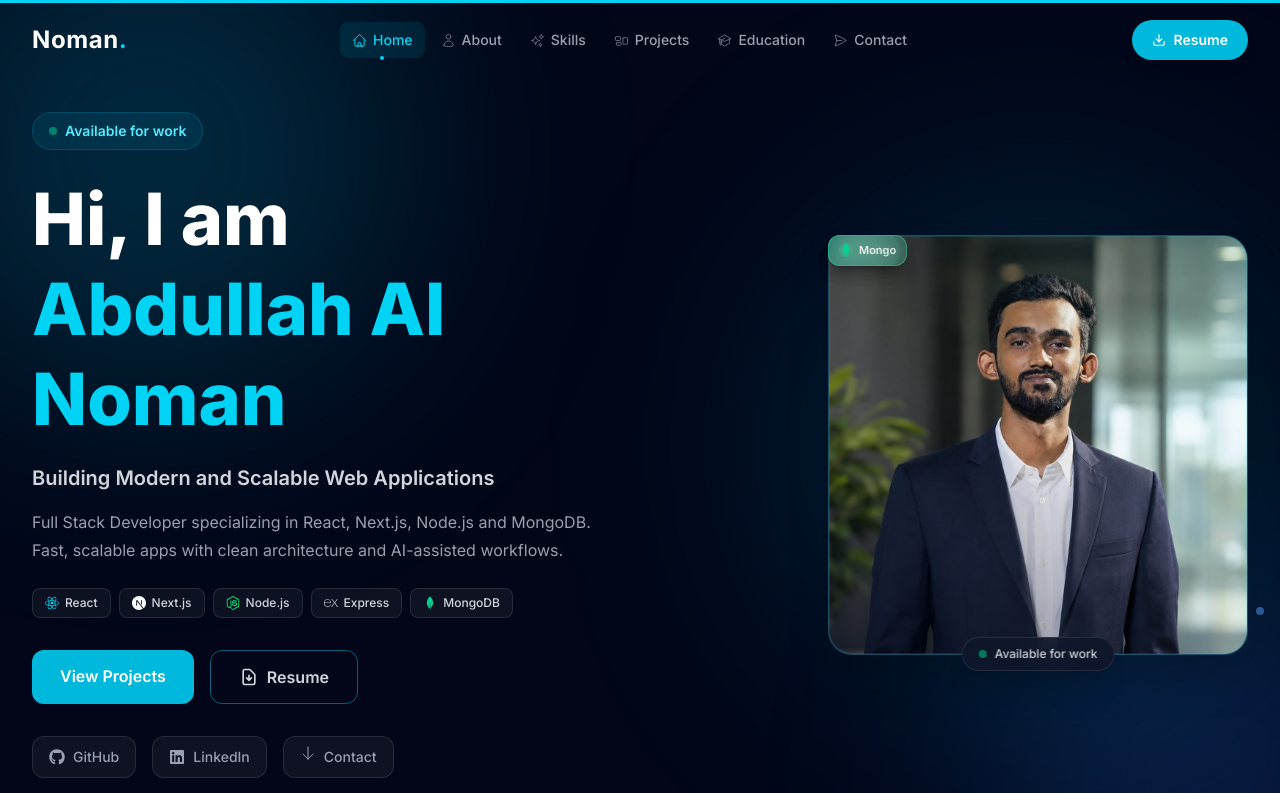
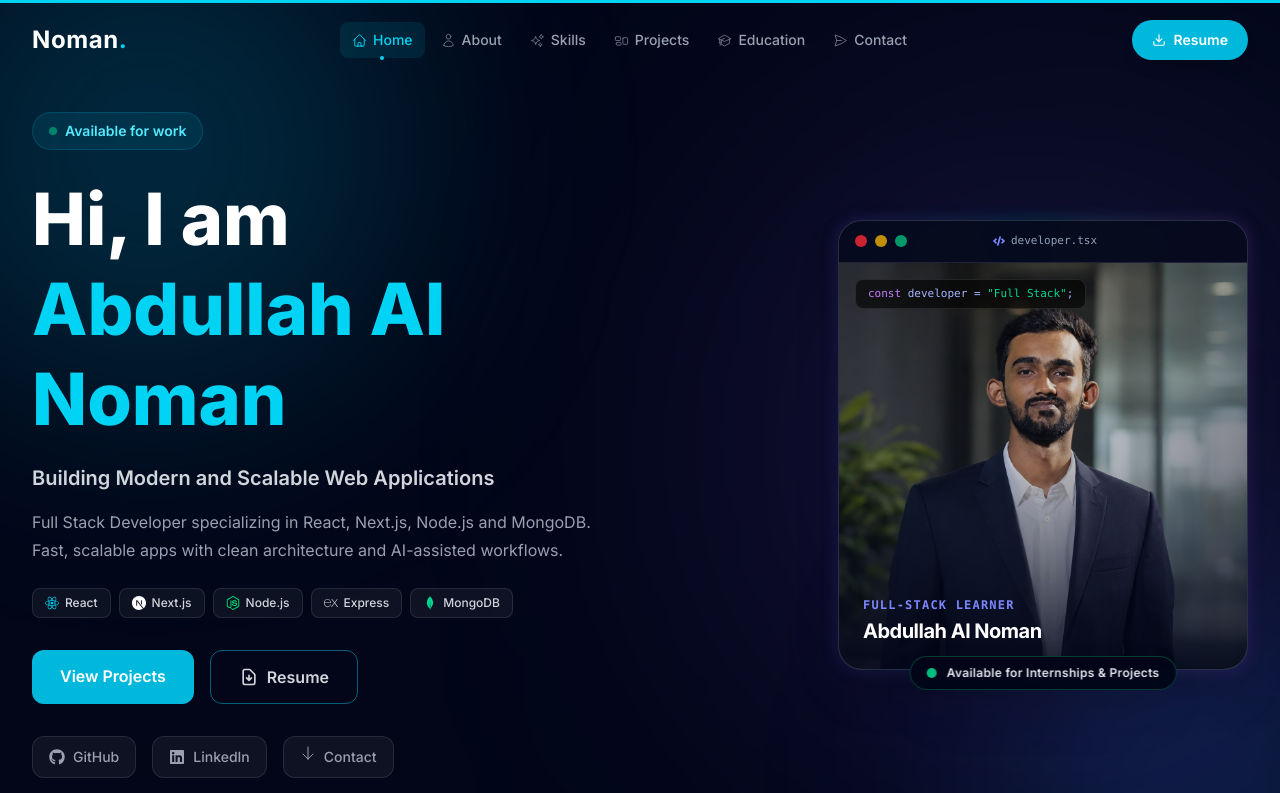
Before and after one commit to Abdullah-Al-Noman186/Portfolio, a Next.js app: page / in a window 1280 px wide. Shown: the top 793 px of the page. Built offline with nearby package versions, Linux system fonts and the light colour scheme.

Commit message:
Add project details modal and 2 new projects

```diff
--- a/src/components/HeroImage.jsx
+++ b/src/components/HeroImage.jsx
@@ -2,15 +2,47 @@
 
 import { motion } from "framer-motion";
 import { useRef } from "react";
-import { HiOutlineCode, HiOutlineDatabase } from "react-icons/hi";
 import { SiReact, SiNextdotjs, SiNodedotjs, SiMongodb } from "react-icons/si";
+import { FaCode } from "react-icons/fa";
 
-const floatingBadges = [
-  { icon: SiReact,    label: "React",   color: "text-cyan-400",  border: "border-cyan-400/30",  bg: "bg-cyan-400/10",  top: "top-6",    left: "-left-14" },
-  { icon: SiNextdotjs,label: "Next.js", color: "text-white",     border: "border-white/20",     bg: "bg-white/10",     top: "top-1/3",  left: "-left-16" },
-  { icon: SiNodedotjs,label: "Node",    color: "text-green-400", border: "border-green-400/30", bg: "bg-green-400/10", top: "top-6",    right: "-right-14" },
-  { icon: SiMongodb,  label: "Mongo",   color: "text-emerald-400",border:"border-emerald-400/30",bg:"bg-emerald-400/10",top: "top-1/3", right: "-right-16" },
-];
+// const floatingBadges = [
+//   {
+//     icon: SiReact,
+//     label: "React",
+//     color: "text-cyan-400",
+//     border: "border-cyan-400/30",
+//     bg: "bg-cyan-500/10",
+//     position: "top-4 -left-6 sm:-left-10",
+//     floatDelay: 0
+//   },
+//   {
+//     icon: SiNextdotjs,
+//     label: "Next.js",
+//     color: "text-white",
+//     border: "border-white/20",
+//     bg: "bg-white/10",
+//     position: "bottom-20 -left-8 sm:-left-12",
+//     floatDelay: 0.8
+//   },
+//   {
+//     icon: SiNodedotjs,
+//     label: "Node.js",
+//     color: "text-emerald-400",
+//     border: "border-emerald-400/30",
+//     bg: "bg-emerald-500/10",
+//     position: "top-10 -right-6 sm:-right-10",
+//     floatDelay: 0.4
+//   },
+//   {
+//     icon: SiMongodb,
+//     label: "MongoDB",
+//     color: "text-green-400",
+//     border: "border-green-400/30",
+//     bg: "bg-green-500/10",
+//     position: "bottom-24 -right-8 sm:-right-12",
+//     floatDelay: 1.2
+//   },
+// ];
 
 export default function HeroImage() {
   const cardRef = useRef(null);
@@ -19,76 +51,129 @@ export default function HeroImage() {
     const card = cardRef.current;
     if (!card) return;
     const rect = card.getBoundingClientRect();
-    const rotateX = ((e.clientY - rect.top)  / rect.height - 0.5) * -15;
-    const rotateY = ((e.clientX - rect.left) / rect.width  - 0.5) * 15;
-    card.style.transform = `rotateX(${rotateX}deg) rotateY(${rotateY}deg)`;
+    const rotateX = ((e.clientY - rect.top) / rect.height - 0.5) * -12;
+    const rotateY = ((e.clientX - rect.left) / rect.width - 0.5) * 12;
+    card.style.transform = `perspective(1000px) rotateX(${rotateX}deg) rotateY(${rotateY}deg)`;
   };
 
   const reset = () => {
-    if (cardRef.current)
-      cardRef.current.style.transform = "rotateX(0deg) rotateY(0deg)";
+    if (cardRef.current) {
+      cardRef.current.style.transform = "perspective(1000px) rotateX(0deg) rotateY(0deg)";
+    }
   };
 
   return (
-    <div className="flex justify-center lg:justify-end">
+    <div className="flex justify-center items-center lg:justify-end py-6">
       <motion.div
-        initial={{ scale: 0.8, opacity: 0 }}
+        initial={{ scale: 0.85, opacity: 0 }}
         animate={{ scale: 1, opacity: 1 }}
-        transition={{ duration: 0.8 }}
+        transition={{ duration: 0.8, ease: "easeOut" }}
         className="relative"
       >
-        {/* Glow background */}
-        <div className="absolute inset-0 bg-cyan-500/20 blur-[120px] rounded-full scale-110" />
+        {/* Layered Gradient Glows */}
+        <div className="absolute inset-0 bg-gradient-to-tr from-indigo-500/20 via-purple-500/20 to-cyan-500/20 blur-[130px] rounded-full scale-125 pointer-events-none" />
 
-        {/* Floating tech badges */}
-        {floatingBadges.map(({ icon: Icon, label, color, border, bg, ...pos }, i) => (
+        {/* Animated Tech Badges with Continuous Floating */}
+        {/* {floatingBadges.map(({ icon: Icon, label, color, border, bg, position, floatDelay }, i) => (
           <motion.div
             key={label}
             initial={{ opacity: 0, scale: 0.6 }}
-            animate={{ opacity: 1, scale: 1 }}
-            transition={{ delay: 0.4 + i * 0.15, type: "spring", stiffness: 200 }}
-            style={pos}
-            className={`absolute z-20 flex items-center gap-1.5 px-2.5 py-1.5 rounded-xl border ${border} ${bg} backdrop-blur-md shadow-lg`}
+            animate={{
+              opacity: 1,
+              scale: 1,
+              y: [0, -8, 0]
+            }}
+            transition={{
+              delay: 0.3 + i * 0.1,
+              y: {
+                duration: 4,
+                repeat: Infinity,
+                ease: "easeInOut",
+                delay: floatDelay
+              }
+            }}
+            className={`absolute z-30 ${position} flex items-center gap-2 px-3 py-2 rounded-2xl border ${border} ${bg} backdrop-blur-xl shadow-2xl`}
           >
-            <Icon className={`w-3.5 h-3.5 ${color}`} />
-            <span className="text-[11px] font-semibold text-white/80">{label}</span>
+            <div className="p-1 rounded-lg bg-black/40">
+              <Icon className={`w-4 h-4 ${color}`} />
+            </div>
+            <span className="text-xs font-semibold text-slate-200 tracking-wide">{label}</span>
           </motion.div>
         ))}
 
-        {/* Floating particles */}
-        <div className="absolute -top-6 -left-6 w-3 h-3 bg-cyan-400 rounded-full animate-ping" />
-        <div className="absolute bottom-10 -right-4 w-2 h-2 bg-blue-400 rounded-full animate-pulse" />
-
-        {/* MAIN CARD */}
+        {/* Main Glass/Terminal Frame Container */}
         <div
           ref={cardRef}
           onMouseMove={handleMouseMove}
           onMouseLeave={reset}
-          className="relative w-80 h-80 lg:w-[420px] lg:h-[420px] rounded-3xl transition-transform duration-200 ease-out"
+          className="relative w-80 h-[360px] sm:w-[380px] sm:h-[420px] lg:w-[410px] lg:h-[450px] rounded-3xl transition-transform duration-300 ease-out"
           style={{ transformStyle: "preserve-3d" }}
         >
-          {/* Glass frame */}
-          <div className="absolute inset-0 rounded-3xl border border-white/10 bg-white/5 backdrop-blur-xl shadow-2xl overflow-hidden">
-            <img
-              src="/noman.png"
-              alt="Profile"
-              className="w-full h-full object-cover scale-110 hover:scale-115 transition duration-700"
-            />
-            <div className="absolute inset-0 bg-gradient-to-tr from-slate-950/60 via-transparent to-cyan-500/10" />
+          {/* Subtle Outer Animated Ring */}
+          <div className="absolute -inset-0.5 rounded-3xl bg-gradient-to-r from-indigo-500/30 via-cyan-400/30 to-purple-500/30 blur-sm opacity-75 animate-pulse" />
+
+          {/* Main Card Shell */}
+          <div className="relative w-full h-full rounded-3xl border border-white/10 bg-slate-900/80 backdrop-blur-2xl shadow-2xl overflow-hidden flex flex-col">
+
+            {/* Top IDE Window Header */}
+            <div className="flex items-center justify-between px-4 py-3 bg-slate-950/70 border-b border-white/10 z-20">
+              <div className="flex items-center gap-2">
+                <span className="w-3 h-3 rounded-full bg-red-500/80" />
+                <span className="w-3 h-3 rounded-full bg-yellow-500/80" />
+                <span className="w-3 h-3 rounded-full bg-emerald-500/80" />
+              </div>
+              <div className="flex items-center gap-1.5 text-slate-400 text-[11px] font-mono">
+                <FaCode className="text-indigo-400 text-xs" />
+                <span>developer.tsx</span>
+              </div>
+              <div className="w-12" /> {/* Spacer */}
+            </div>
+
+            {/* Profile Image Area */}
+            <div className="relative flex-1 overflow-hidden group">
+              <img
+                src="/noman.png"
+                alt="Profile"
+                className="w-full h-full object-cover object-top scale-105 group-hover:scale-110 transition-transform duration-700 ease-out"
+              />
+
+              {/* Gradient Vignette Overlays */}
+              <div className="absolute inset-0 bg-gradient-to-t from-slate-950 via-slate-950/20 to-transparent opacity-90" />
+              <div className="absolute inset-0 bg-gradient-to-r from-slate-950/40 via-transparent to-slate-950/40" />
+
+              {/* Code Overlay Badge */}
+              <div className="absolute top-4 left-4 z-10 px-3 py-1.5 rounded-lg border border-white/10 bg-black/60 backdrop-blur-md text-[11px] font-mono text-indigo-300">
+                <span className="text-purple-400">const</span> developer = <span className="text-emerald-400">&quot;Full Stack&quot;</span>;
+              </div>
+
+              {/* Bottom Card Profile Info */}
+              <div className="absolute bottom-6 left-6 right-6 z-10 flex items-end justify-between">
+                <div>
+                  <p className="text-xs uppercase font-mono tracking-widest text-indigo-400 font-semibold mb-1">
+                    Full-Stack Learner
+                  </p>
+                  <h3 className="text-xl font-bold text-white tracking-tight">
+                    Abdullah Al Noman
+                  </h3>
+                </div>
+              </div>
+            </div>
           </div>
 
-          {/* Cyan ring border */}
-          <div className="absolute inset-0 rounded-3xl border-2 border-cyan-400/30 animate-pulse" />
-
-          {/* Bottom status badge */}
+          {/* Floating Availability Tag */}
           <motion.div
-            initial={{ opacity: 0, y: 10 }}
+            initial={{ opacity: 0, y: 15 }}
             animate={{ opacity: 1, y: 0 }}
-            transition={{ delay: 1, duration: 0.5 }}
-            className="absolute -bottom-4 left-1/2 -translate-x-1/2 z-20 flex items-center gap-2 px-4 py-2 rounded-full border border-white/10 bg-slate-900/90 backdrop-blur-md shadow-xl whitespace-nowrap"
+            transition={{ delay: 0.8, duration: 0.5 }}
+            className="absolute -bottom-5 left-1/2 -translate-x-1/2 z-30 flex items-center gap-2.5 px-4 py-2 rounded-full border border-emerald-500/30 bg-slate-950/95 backdrop-blur-xl shadow-2xl whitespace-nowrap"
           >
-            <span className="w-2 h-2 rounded-full bg-emerald-400 animate-pulse" />
-            <span className="text-xs font-medium text-white/80">Available for work</span>
+            <span className="relative flex h-2.5 w-2.5">
+              <span className="animate-ping absolute inline-flex h-full w-full rounded-full bg-emerald-400 opacity-75" />
+              <span className="relative inline-flex rounded-full h-2.5 w-2.5 bg-emerald-500" />
+            </span>
+            <span className="text-xs font-semibold text-slate-200 tracking-wide">
+              Available for Internships & Projects
+            </span>
           </motion.div>
         </div>
       </motion.div>
```
